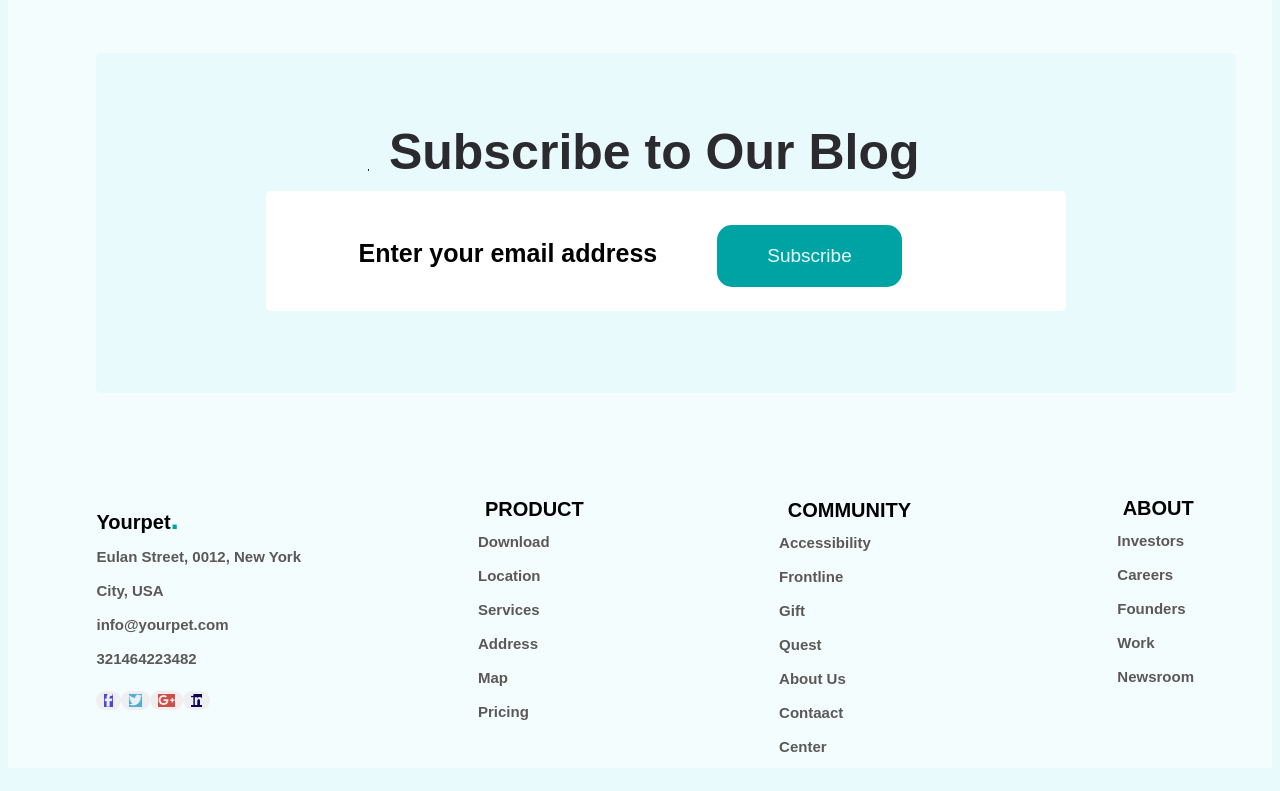
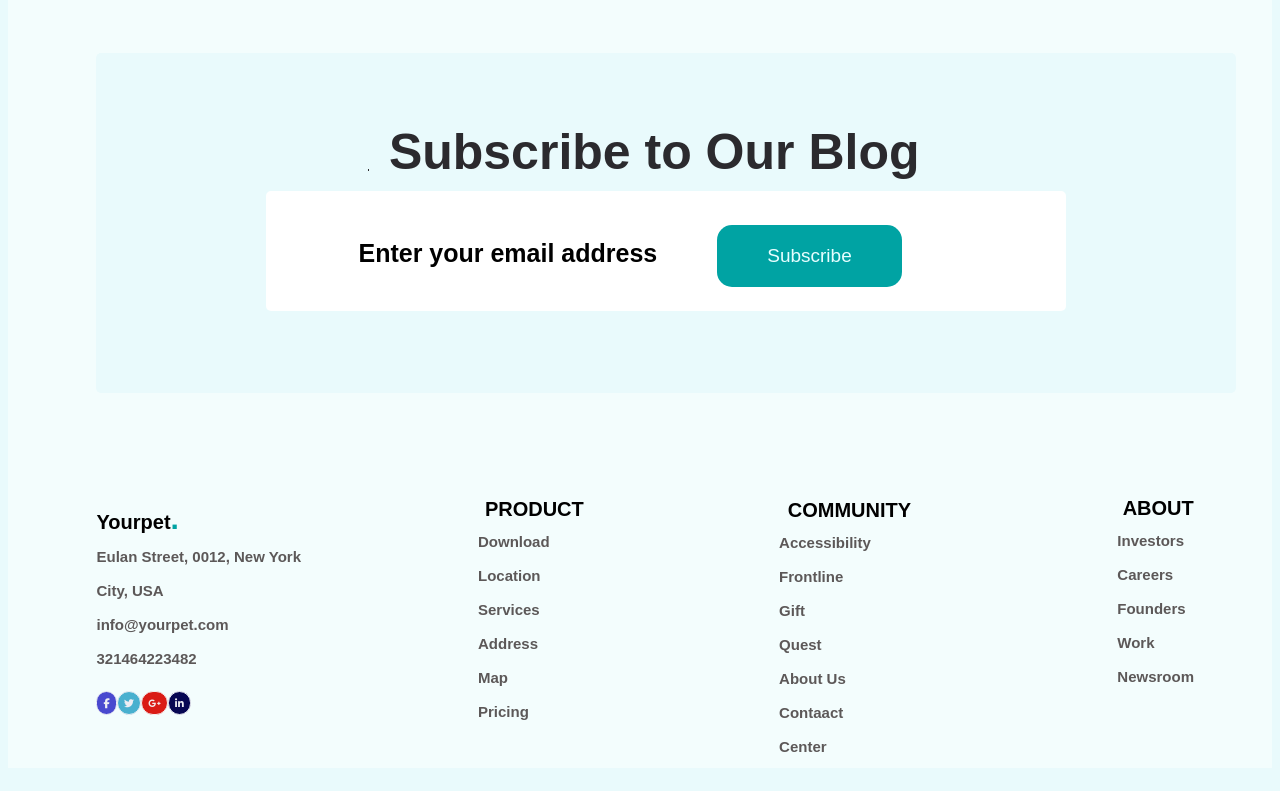
Before and after one commit to CudraMohamed/Veterinary-Web-Page, a plain HTML site: page index.html in a window 1280 px wide. Shown: the part 3989-4780 px from the top of the page. Drawn offline with Linux system fonts and the light colour scheme.

Commit message:
icon changes

```diff
--- a/index.html
+++ b/index.html
@@ -168,10 +168,10 @@
             <h1>Yourpet<span>.</span><br></h1>
             <h2>Eulan Street, 0012, New York<br><br>City, USA<br><br>info@yourpet.com<br><br>321464223482</h2><br>
             <div class="icons">
-            <button><i class="fa fa-facebook" aria-hidden="true"></i></button>
-            <button><i class="fa fa-twitter" aria-hidden="true"></i></button>
-            <button><i class="fa fa-google-plus" aria-hidden="true"></i></button>
-            <button><i class="fa fa-linkedin" aria-hidden="true"></i></button>
+            <i class="fa fa-facebook" aria-hidden="true"></i>
+            <i class="fa fa-twitter" aria-hidden="true"></i>
+            <i class="fa fa-google-plus" aria-hidden="true"></i>
+            <i class="fa fa-linkedin" aria-hidden="true"></i>
             </div>
         </div>
         <div class="foot2">
--- a/style.css
+++ b/style.css
@@ -606,20 +606,28 @@ h3 {
 .fa-facebook{
     color: rgb(237, 237, 243);
     background-color: rgb(73, 73, 207);
-    border: 2px solid;
+    border: 1px solid;
+    padding: 3%;
+    border-radius: 85px;
 }
 .fa-twitter{
     color: rgb(237, 237, 243);
     background-color: rgb(73, 176, 207);
-    border: 2px solid;
+    border: 1px solid;
+    padding: 3%;
+    border-radius: 85px;
 }
 .fa-google-plus{
     color: rgb(243, 237, 237);
-    background-color: rgb(207, 78, 73);
-    border: 2px solid;
+    background-color: rgb(218, 27, 21);
+    border: 1px solid;
+    padding: 3%;
+    border-radius: 85px;
 }
 .fa-linkedin{
     color: rgb(237, 237, 243);
     background-color: rgb(7, 7, 83);
-    border: 2px solid;
+    border: 1px solid;
+    padding: 3%;
+    border-radius: 85px;
 }
```
